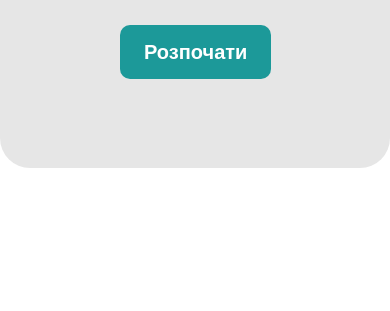
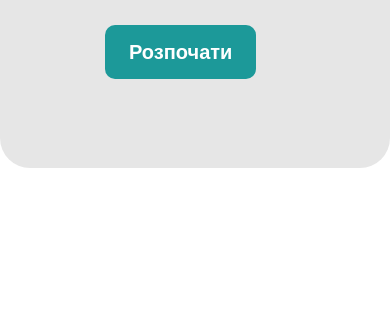
Before and after one commit to decalcoomania/RoksolanaYadzhak_lab1, a plain HTML site: page index.html in a window 390 px wide. Shown: the part 533-844 px from the top of the page. Drawn offline with Linux system fonts and the light colour scheme; a web font is replaced by a local one.

Commit message:
правки8

```diff
--- a/style.css
+++ b/style.css
@@ -554,7 +554,7 @@ footer {
         border: none;
         cursor: pointer;
         transition: background-color 0.3s ease;
-        left: 100px; /* Точний відступ правіше */
+        left: 85px; /* Точний відступ правіше */
         margin-top: 200px;
     }
 
```
